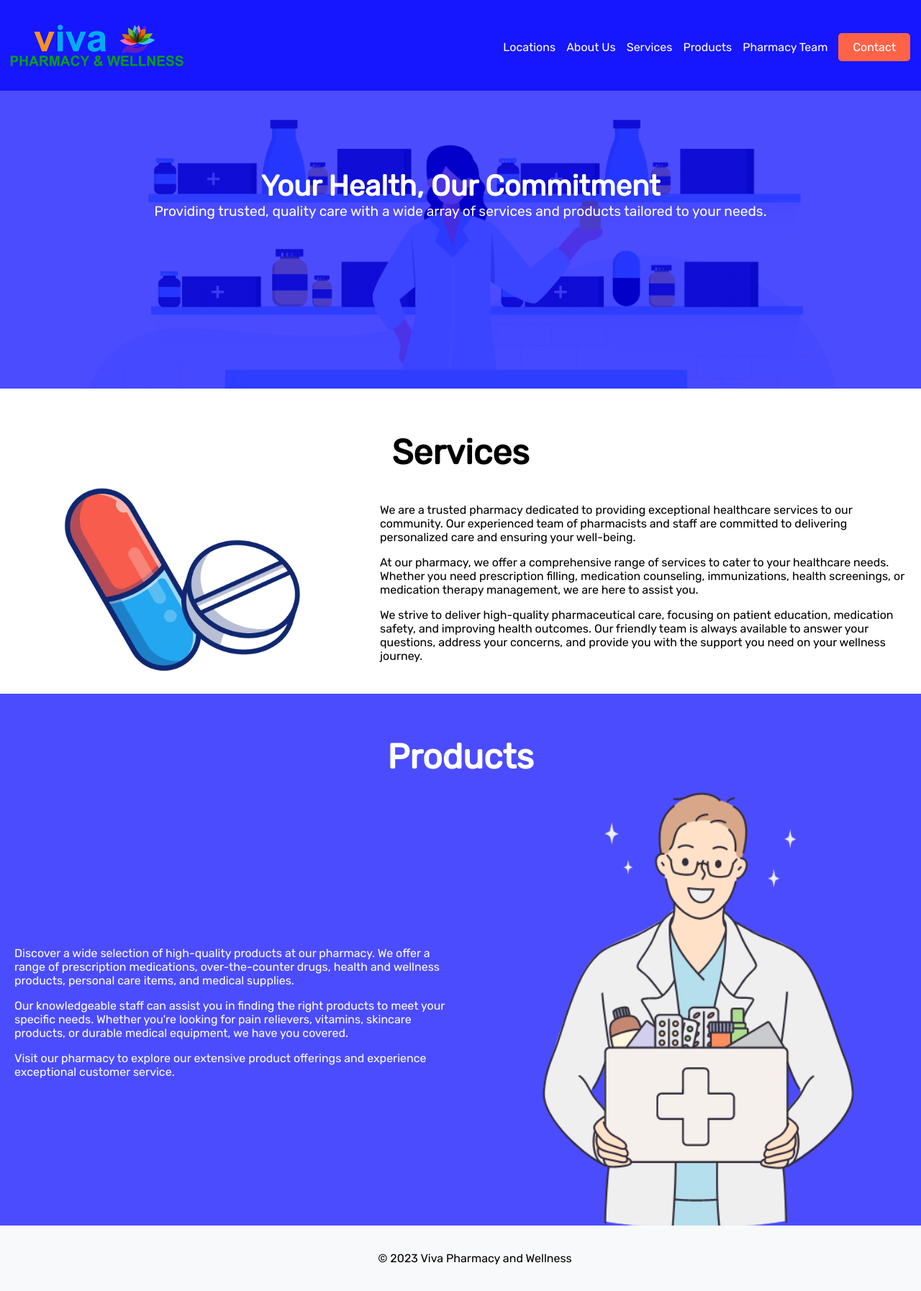
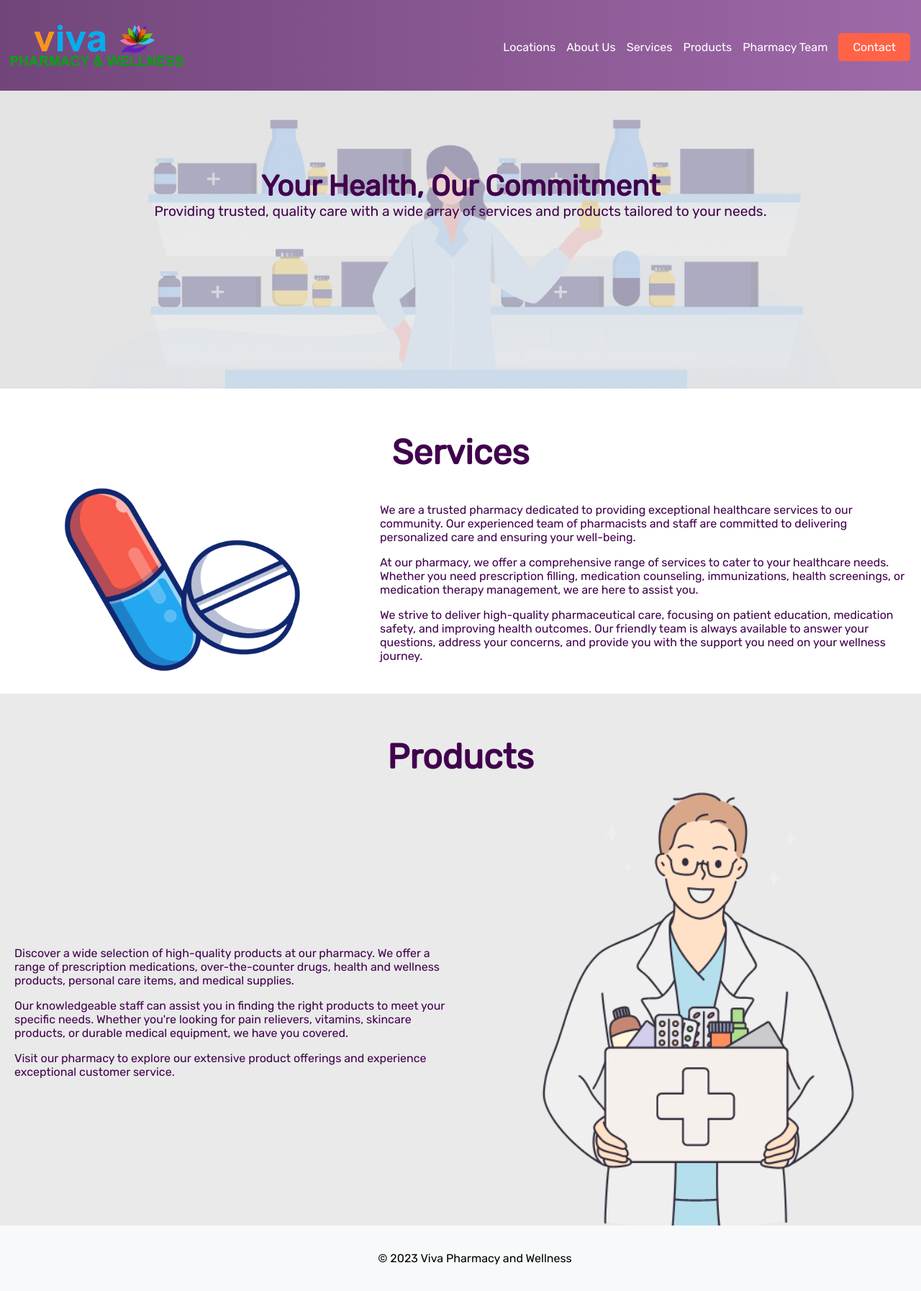
Before and after one commit to jk719/viva, a plain HTML site: page index.html in a window 1280 px wide. Shown: the top 1794 px of the page at 72% size. Drawn offline with Linux system fonts and the light colour scheme.

Commit message:
changed to purple theme

```diff
--- a/main.js
+++ b/main.js
@@ -9,8 +9,25 @@ if (nav.style.display === "none") {
 });
 
 
+
+
 document.querySelectorAll("nav a").forEach(function(navLink) {
-    navLink.addEventListener("click", function() {
-        document.querySelector("nav").style.display = "none";
+    navLink.addEventListener("click", function(event) {
+        event.preventDefault(); // prevent the default action
+        var target = document.querySelector(this.getAttribute('href')); // get the target element
+
+        // Get the height of the header
+        var headerHeight = document.querySelector('header').offsetHeight;
+
+        // Calculate the position to scroll to by subtracting the header height from the target element's top position
+        var positionToScrollTo = target.offsetTop - headerHeight;
+
+        // Scroll to the new position
+        window.scrollTo({ top: positionToScrollTo, behavior: 'smooth' });
+
+        // Only hide the navigation menu if the viewport width is <= 600px
+        if (window.innerWidth <= 600) {
+            document.querySelector("nav").style.display = "none";
+        }
     });
 });
--- a/styles.css
+++ b/styles.css
@@ -24,12 +24,13 @@ body {
     padding: 20px;
 }
 
+
 .section h2 {
     margin-bottom: 20px;
 }
 
 header {
-    background-image: linear-gradient(rgba(0, 0, 255, 0.7), rgba(0, 0, 255, 0.7));
+    background: linear-gradient(to right, rgba(65, 2, 77, 0.7), rgba(129, 53, 143, 0.7));
     padding: 10px;
     text-align: center;
     position: fixed;
@@ -107,10 +108,12 @@ nav ul li a.contact-button:hover {
 
 #hero-image {
     position: relative;
-    background-image: linear-gradient(rgba(0, 0, 255, 0.7), rgba(0, 0, 255, 0.7)), url('pharmacy1.png');
+    background-image: linear-gradient(rgba(225, 225, 225, 0.7), rgba(225, 225, 225, 0.7)), url('pharmacy1.png');
+    background-color: rgba(225, 225, 225, 0.7);
+
     background-size: cover;
     background-position: center;
-    color: white;
+    color: #41024D;
     text-align: center;
     height: 500px;
 }
@@ -154,6 +157,7 @@ nav ul li a.contact-button:hover {
 .service-text-container {
     width: 60%;
     padding-left: 20px;
+    color: #41024D;
 }
 
 #services {
@@ -162,13 +166,15 @@ nav ul li a.contact-button:hover {
 
 #services h2 {
     font-size: 3em;
+    color: #41024D;
+
 }
 
 #products {
     text-align: center;
-    background-image: linear-gradient(rgba(0, 0, 255, 0.7), rgba(0, 0, 255, 0.7));
+    background-image: linear-gradient(rgba(225, 225, 225, 0.7), rgba(225, 225, 225, 0.7));
     padding: 20px;
-    color: white;
+    color: #41024D;
 }
 
 .product-container {
```
